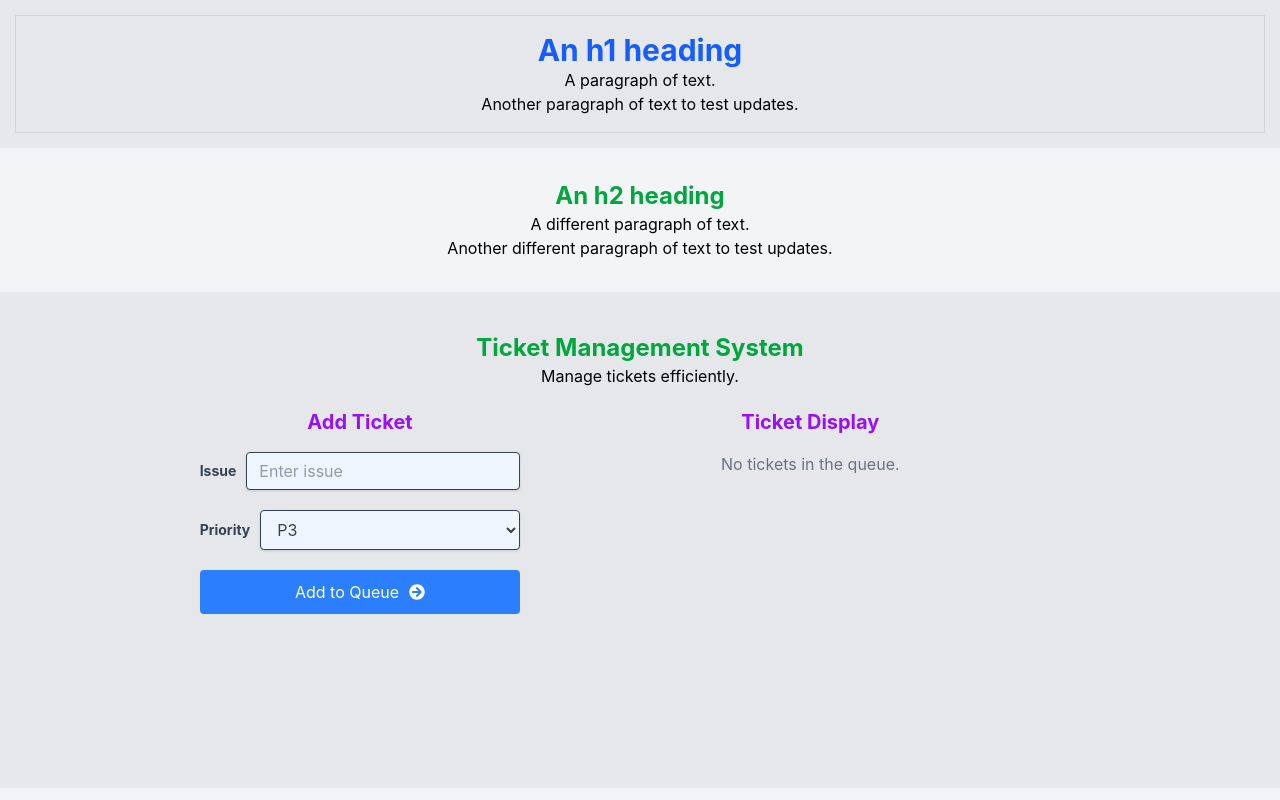
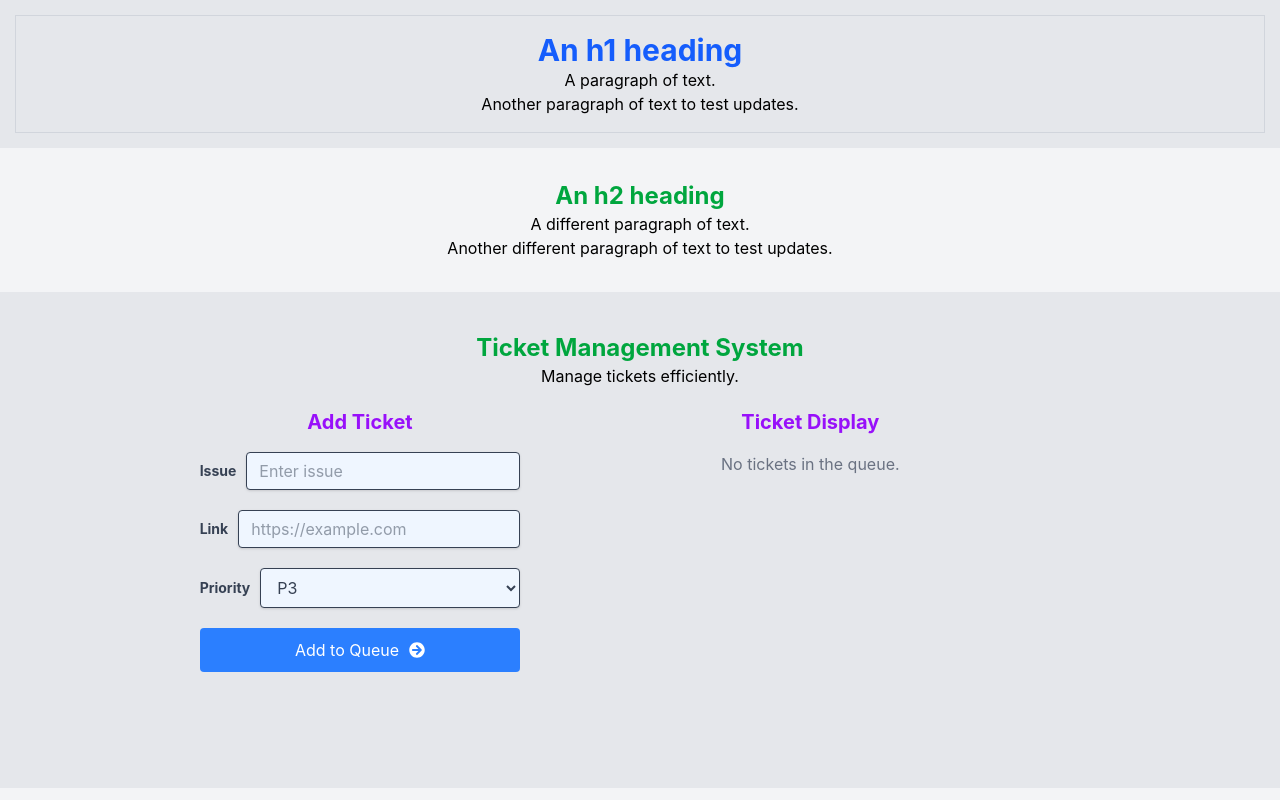
Before and after one commit to tielmess/tm001react, a React (Vite) app: page / in a window 1280 px wide. Shown: the top 800 px of the page. Built offline with nearby package versions, Linux system fonts and the light colour scheme.

Commit message:
Add link to input and display

```diff
--- a/src/App.jsx
+++ b/src/App.jsx
@@ -22,7 +22,6 @@ function App() {
   const link = (id, link) => {
     setQueue(queue.map((item) => (item.id === id ? { ...item, link } : item)));
   };
-
   return (
     <>
       <div className="bg-gray-200 p-4 text-center">
--- a/src/components/QueueDisplay.jsx
+++ b/src/components/QueueDisplay.jsx
@@ -11,6 +11,7 @@ function QueueDisplay({ queue, onUpdateStatus, onRemove }) {
         return "var(--text-color)";
     }
   };
+
   return (
     <div
       className="bg-gray-200 text-center"
@@ -30,7 +31,22 @@ function QueueDisplay({ queue, onUpdateStatus, onRemove }) {
             <li key={item.id} className="bg-white p-4 rounded shadow">
               <div>
                 <p className="text-lg text-gray-700 text-left">{item.issue}</p>
+
+                {/* 1. Render link under the issue text if it exists */}
+                {item.link && (
+                  <p className="text-left mt-1">
+                    <a
+                      href={item.link}
+                      target="_blank"
+                      rel="noopener noreferrer"
+                      className="text-blue-500 hover:text-blue-700 text-sm underline display: inline-block"
+                    >
+                      Details here
+                    </a>
+                  </p>
+                )}
               </div>
+
               <div className="flex justify-between items-center pt-4">
                 <div>
                   <p className="text-sm text-gray-500 font-bold text-left">
@@ -49,7 +65,6 @@ function QueueDisplay({ queue, onUpdateStatus, onRemove }) {
                       className="bg-green-500 hover:bg-green-700 text-white px-3 py-1 rounded"
                       onClick={() => onUpdateStatus(item.id, "in-progress")}
                     >
-                      {" "}
                       Start
                     </button>
                   )}
@@ -58,7 +73,6 @@ function QueueDisplay({ queue, onUpdateStatus, onRemove }) {
                       className="bg-blue-500 hover:bg-blue-700 text-white px-3 py-1 rounded"
                       onClick={() => onUpdateStatus(item.id, "completed")}
                     >
-                      {" "}
                       Complete
                     </button>
                   )}
@@ -66,7 +80,6 @@ function QueueDisplay({ queue, onUpdateStatus, onRemove }) {
                     className="bg-red-500 hover:bg-red-700 text-white px-3 py-1 rounded"
                     onClick={() => onRemove(item.id)}
                   >
-                    {" "}
                     Remove
                   </button>
                 </div>
--- a/src/components/QueueForm.jsx
+++ b/src/components/QueueForm.jsx
@@ -3,12 +3,18 @@ import { FaArrowCircleRight } from "react-icons/fa";
 
 export default function QueueForm({ onAddToQueue }) {
   const [issue, setIssue] = useState("");
+  const [link, setLink] = useState(""); // 1. Added link state
   const [priority, setPriority] = useState("P3");
+
   const handleSubmit = (e) => {
     e.preventDefault();
     if (!issue.trim() || !priority.trim()) return;
-    onAddToQueue({ issue, priority });
+
+    // 2. Pass link to the parent handler
+    onAddToQueue({ issue, link, priority });
+
     setIssue("");
+    setLink(""); // 3. Reset input on submit
     setPriority("P3");
   };
 
@@ -16,6 +22,7 @@ export default function QueueForm({ onAddToQueue }) {
     <div className="bg-gray-200 text-center">
       <h3 className="text-xl font-bold text-purple-600 mb-4">Add Ticket</h3>
       <form className="queue-form" onSubmit={handleSubmit}>
+        {/* Issue Input */}
         <div
           className="mb-4"
           style={{
@@ -44,6 +51,36 @@ export default function QueueForm({ onAddToQueue }) {
           />
         </div>
 
+        {/* 4. Added Link Input (Between Issue and Priority) */}
+        <div
+          className="mb-4"
+          style={{
+            marginBottom: "20px",
+            verticalAlign: "middle",
+            display: "flex",
+            flexDirection: "row",
+            justifyContent: "center",
+            alignItems: "center",
+          }}
+        >
+          <label
+            className="text-gray-700 text-sm font-bold inline-block align-middle"
+            style={{ marginRight: "10px" }}
+            htmlFor="link"
+          >
+            Link{" "}
+          </label>
+          <input
+            className="shadow appearance-none border rounded w-full py-2 px-3 bg-blue-50 text-gray-700 leading-tight focus:outline-none focus:shadow-outline"
+            id="link"
+            type="url"
+            placeholder="https://example.com"
+            value={link}
+            onChange={(e) => setLink(e.target.value)}
+          />
+        </div>
+
+        {/* Priority Input */}
         <div
           className="mb-4"
           style={{
@@ -73,6 +110,7 @@ export default function QueueForm({ onAddToQueue }) {
             <option value="P3">P3</option>
           </select>
         </div>
+
         <button
           className="bg-blue-500 hover:bg-blue-700 text-white align-middle rounded focus:outline-none focus:shadow-outline"
           style={{
```
